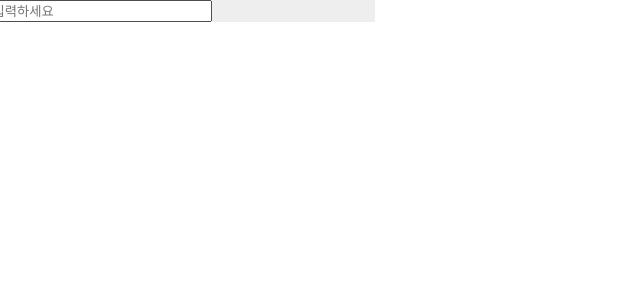
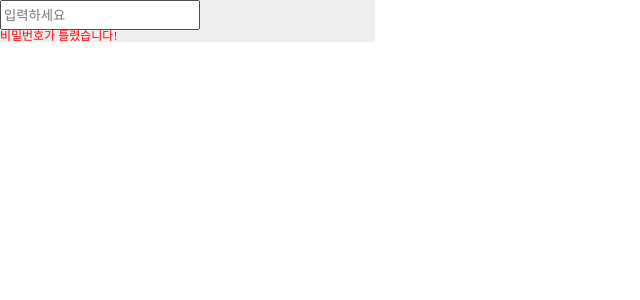
Before and after one commit to SOPT-Hackathon-Web4/sopkathon-client, a React (Vite) app: page /dev in a window 1280 px wide. Shown: the top 300 px of the page, without its empty margins (0-640 px from the left). Built offline with nearby package versions, Linux system fonts and the light colour scheme.

Commit message:
feat: Input 컴포넌트 에러메시지 추가

```diff
--- a/src/components/Input/Input.tsx
+++ b/src/components/Input/Input.tsx
@@ -29,8 +29,8 @@ const Input = ({
 }: InputProps) => {
   return (
     <InputContainer className={`input`} customStyle={customStyle}>
-      <input type={type} placeholder={placeholder} value={value} onChange={onChange} {...props} />
-      {isError && <span>{errorMessage}</span>}
+      <CommonInput type={type} placeholder={placeholder} value={value} onChange={onChange} {...props} />
+      {isError && <ErrorSpan>{errorMessage}</ErrorSpan>}
     </InputContainer>
   );
 };
@@ -39,8 +39,17 @@ export default Input;
 
 const InputContainer = styled.div<InputContainerProps>`
   width: 100%;
-  ${Generators.flexGenerator()};
-  gap: 0.4rem;
+  ${Generators.flexGenerator('column', 'center', 'flex-start')};
 
   ${(props) => props.customStyle}
 `;
+
+const CommonInput = styled.input`
+  width: 100%;
+  height: 3rem;
+`;
+
+const ErrorSpan = styled.span`
+  color: red;
+  font-size: 1.2rem;
+`;
--- a/src/pages/dev/Dev.tsx
+++ b/src/pages/dev/Dev.tsx
@@ -6,7 +6,7 @@ const Dev = () => {
     <DevWrapper>
       <div style={{ width: '20rem' }}>{/* 버튼 컴포넌트 */}</div>
       <div style={{ width: '20rem' }}>
-        <Input placeholder="입력하세요" value="" />
+        <Input placeholder="입력하세요" value="" isError={true} errorMessage="비밀번호가 틀렸습니다!" />
       </div>
       <div style={{ width: '20rem' }}>{/* 퀴즈박스 컴포넌트 */}</div>
     </DevWrapper>
@@ -16,6 +16,7 @@ const Dev = () => {
 export default Dev;
 
 const DevWrapper = styled.div`
+  width: 100%;
   background-color: ${({ theme }) => theme.color.gray02};
   gap: 2rem;
 `;
```
